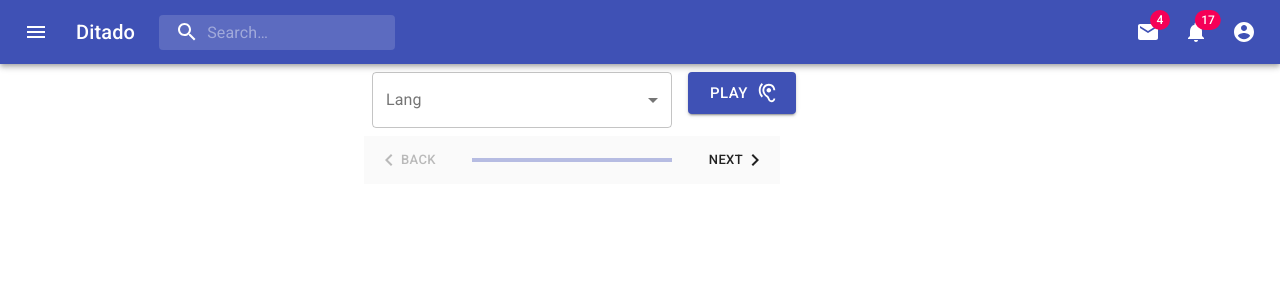
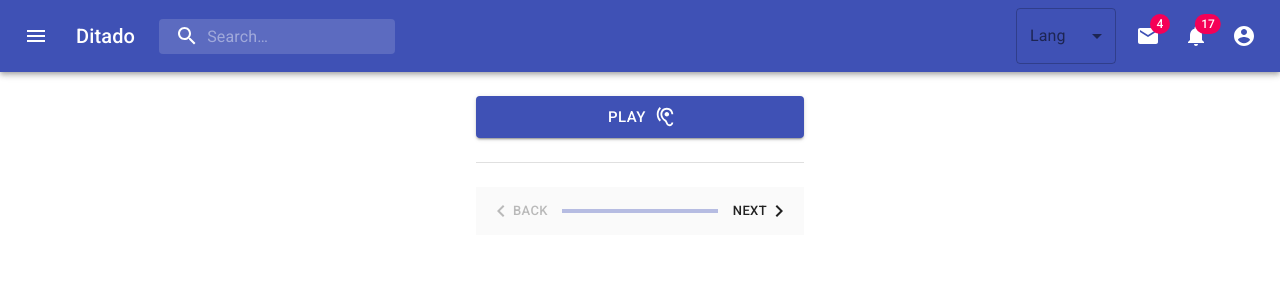
Before and after one commit to orivelton/ditado, a React (Create React App) app: page / in a window 1280 px wide. Shown: the top 300 px of the page. Built offline with nearby package versions, Linux system fonts and the light colour scheme.

Commit message:
chore: Layout

```diff
--- a/src/App.js
+++ b/src/App.js
@@ -10,7 +10,6 @@ const  App = () => (
     <Header />
     <Container maxWidth="sm">
       <div className="App">
-        <Lang />
         <Play />
       </div>
     </Container>
--- a/src/components/Header.js
+++ b/src/components/Header.js
@@ -15,6 +15,7 @@ import AccountCircle from '@material-ui/icons/AccountCircle';
 import MailIcon from '@material-ui/icons/Mail';
 import NotificationsIcon from '@material-ui/icons/Notifications';
 import MoreIcon from '@material-ui/icons/MoreVert';
+import Lang from './Lang';
 
 const useStyles = makeStyles((theme) => ({
   grow: {
@@ -192,6 +193,7 @@ const Header = () => {
           </div>
           <div className={classes.grow} />
           <div className={classes.sectionDesktop}>
+            <Lang />
             <IconButton aria-label="show 4 new mails" color="inherit">
               <Badge badgeContent={4} color="secondary">
                 <MailIcon />
--- a/src/components/Lang.js
+++ b/src/components/Lang.js
@@ -10,7 +10,7 @@ import { sortByProperty } from '../helpers/helper';
 const useStyles = makeStyles((theme) => ({
   formControl: {
     margin: theme.spacing(1),
-    minWidth: 300,
+    minWidth: 100,
   },
   selectEmpty: {
     marginTop: theme.spacing(2),
--- a/src/components/Play.js
+++ b/src/components/Play.js
@@ -3,14 +3,22 @@ import React, { useState } from 'react';
 import Button from '@material-ui/core/Button';
 import { makeStyles } from '@material-ui/core/styles';
 import HearingIcon from '@material-ui/icons/Hearing';
+import Divider from '@material-ui/core/Divider';
 
 import Words from '../data/text.json';
 import { speakText } from '../settings/config';
 import ProgressStepper from './ProgressStepper';
 
+
 const useStyles = makeStyles((theme) => ({
+  root: {
+    width: '100%',
+    maxWidth: 360,
+    margin: 'auto',
+    backgroundColor: theme.palette.background.paper,
+  },
   button: {
-    margin: theme.spacing(1)
+    width: '100%'
   },
   formControl: {
     margin: theme.spacing(1),
@@ -19,6 +27,12 @@ const useStyles = makeStyles((theme) => ({
   selectEmpty: {
     marginTop: theme.spacing(2),
   },
+  chip: {
+    margin: theme.spacing(0.5),
+  },
+  section: {
+    margin: theme.spacing(3, 2),
+  }
 }));
 
 const Play = () => {
@@ -37,7 +51,8 @@ const Play = () => {
 
   return (
     <>
-      {
+      <div className={classes.root}>
+        <div className={classes.section}>
           <Button
             variant="contained"
             color="primary"
@@ -48,9 +63,12 @@ const Play = () => {
           >
             Play
           </ Button>
-      }
-
+        </div>
+        <Divider variant="middle" />
+        <div className={classes.section}>
           <ProgressStepper {...progressStepper}/>
+        </div>
+      </div>
     </>
   )
 }
```
Lines whose indentation alone changed are shown as unchanged.
